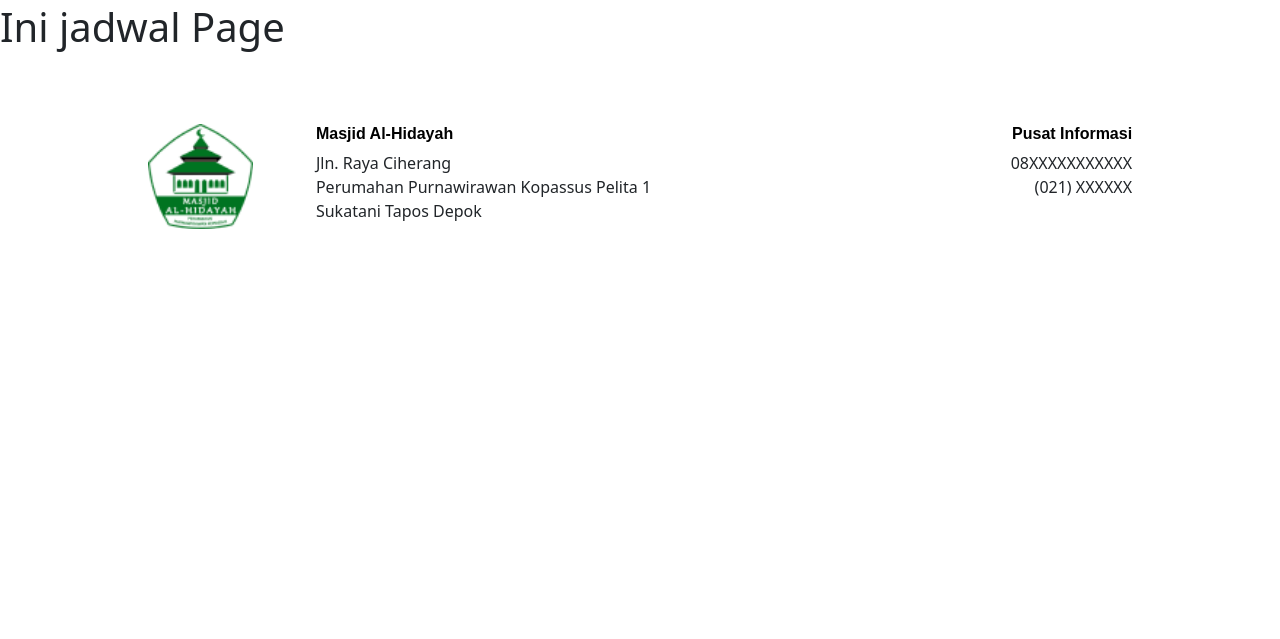
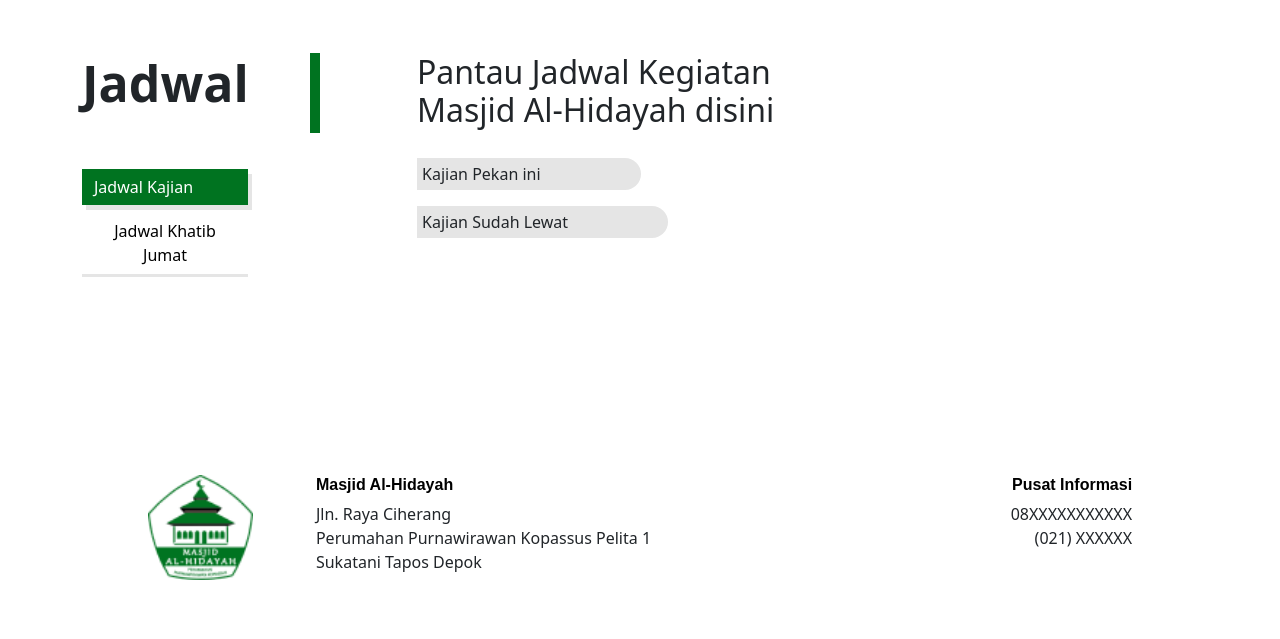
Before and after one commit to yasykurrafii/masjid-al-hidayah, a Django app: template templates/jadwal.html in a window 1280 px wide. Shown: the part 181-820 px from the top of the page. Before the commit the page ends 410 px from the top, so only its background shows below. Run offline with Django 3.2, Linux system fonts and the light colour scheme; the template is opened without the code that fills it, so the values that code supplies are empty; some libraries are stand-ins or nearby versions.

Commit message:
tambahan untuk page jadwal

```diff
--- a/templates/jadwal.html
+++ b/templates/jadwal.html
@@ -1,6 +1,171 @@
-{% extends 'base.html' %}
+{% extends 'base.html' %} {% block content %}
+<div class="containter-fluid beranda3" style="padding-top: 50px">
+  <div class="container">
+    <div class="row">
+      <div class="col-md-2">
+        <h1 style="font-size: 50px">
+          <strong>Jadwal</strong>
+        </h1>
+        <br />
+        <br />
+        <div
+          class="col"
+          style="
+            box-shadow: 4px 5px #e5e5e5;
+            background-color: #007320;
+            border: none;
+          "
+        >
+          <a
+            class="btn btn-primary"
+            style="background-color: #007320; border: none"
+            >Jadwal Kajian</a
+          >
+        </div>
+        <div class="col" style="padding-top: 7px; border-bottom: solid #e5e5e5">
+          <a class="btn" style="background-color: white; color: black"
+            >Jadwal Khatib Jumat</a
+          >
+        </div>
+      </div>
+      <div class="col-md-1 pembatasSlide3" style="margin-left: 50px"></div>
+      <div class="col-md-8">
+        <h2>Pantau Jadwal Kegiatan <br />Masjid Al-Hidayah disini</h2>
+        <br />
+        <div class="row">
+          <div class="col-4">
+            <a
+              style="
+                background-color: #e5e5e5;
+                padding: 5px;
+                padding-right: 100px;
+                border-radius: 0px 17.5px 17.5px 0px;
+              "
+              >Kajian Pekan ini <br
+            /></a>
+          </div>
+        </div>
+        <br />
 
+        {% for data in jadwal%}
+        <!-- For loop buat nampilin data dari database-->
+        <div class="card shadow p-3">
+          <div class="row">
+            <div class="col" style="text-align: center; margin-left: -200px">
+              <h1 class="card-title">{{data.tanggal|date:"d"}}</h1>
+              <h3 class="card-title">{{data.tanggal|date:"F"}}</h3>
+            </div>
+            <div
+              class="col pembatasSlide3card"
+              style="margin-left: -200px"
+            ></div>
+            <div class="col" style="margin-left: -550px">
+              <h5 class="card-title" style="color: #007320">{{data.title}}</h5>
+              {% if data.online%}
+              <a
+                class="btn btn-primary"
+                style="
+                  background-color: #fcc740;
+                  color: black;
+                  border: none;
+                  font-size: 10px;
+                "
+                >KAJIAN ONLINE</a
+              >
+              {% endif %}
+              <h5 class="card-title">{{data.penceramah}}</h5>
+              <div class="row" style="color: #888888">
+                <i class="fas fa-clock"></i>
+                <a
+                  class="card-text"
+                  style="color: #888888; text-decoration: none"
+                  >{{data.tanggal|date:"H:i"}}-{{data.selesai|date:'G:i'}}<br
+                /></a>
+              </div>
+              <div class="row" style="color: #888888">
+                <i class="fas fa-map-marker-alt"></i>
+                <a
+                  class="card-text"
+                  style="color: #888888; text-decoration: none"
+                  >Masjid Al-Hidayah</a
+                >
+              </div>
+            </div>
+          </div>
+        </div>
+        <br />
+        {% endfor %}
+        <div class="row">
+            <div class="col-4">
+              <a
+                style="
+                  background-color: #e5e5e5;
+                  padding: 5px;
+                  padding-right: 100px;
+                  border-radius: 0px 17.5px 17.5px 0px;
+                "
+                >Kajian Sudah Lewat <br
+              /></a>
+            </div>
+          </div>
+          <br />
 
-{% block content %}
-    <h1>Ini jadwal Page</h1>
-{% endblock content %}
+          {% for data in jadwalLewat%}
+          <!-- For loop buat nampilin data dari database-->
+          <div class="card shadow p-3">
+            <div class="row">
+              <div class="col" style="text-align: center; margin-left: -200px;">
+                <h1 class="card-title">{{data.tanggal|date:"d"}}</h1>
+                <h3 class="card-title">{{data.tanggal|date:"F"}}</h3>
+              </div>
+              <div
+                class="col pembatasSlide3card"
+                style="margin-left: -200px"
+              ></div>
+              <div class="col" style="margin-left: -550px">
+                <h5 class="card-title" style="color: #007320">{{data.title}}</h5>
+                {% if data.online%}
+                <a
+                  class="btn btn-primary"
+                  style="
+                    background-color: #fcc740;
+                    color: black;
+                    border: none;
+                    font-size: 10px;
+                  "
+                  >KAJIAN ONLINE</a
+                >
+                {% endif %}
+                <h5 class="card-title">{{data.penceramah}}</h5>
+                <div class="row" style="color: #888888">
+                  <i class="fas fa-clock"></i>
+                  <a
+                    class="card-text"
+                    style="color: #888888; text-decoration: none"
+                    >{{data.tanggal|date:"H:i"}}-{{data.selesai|date:'G:i'}}<br
+                  /></a>
+                </div>
+                <div class="row" style="color: #888888">
+                  <i class="fas fa-map-marker-alt"></i>
+                  <a
+                    class="card-text"
+                    style="color: #888888; text-decoration: none"
+                    >Masjid Al-Hidayah</a
+                  >
+                </div>
+              </div>
+            </div>
+          </div>
+          <br />
+          {% endfor %}
+        <br />
+        <br />
+        <br />
+        <br />
+        <br />
+        <br />
+      </div>
+    </div>
+  </div>
+  {% endblock content %}
+</div>
```
Also changed, not shown: appmasjid/views.py (+19 -7 lines), db.sqlite3.
